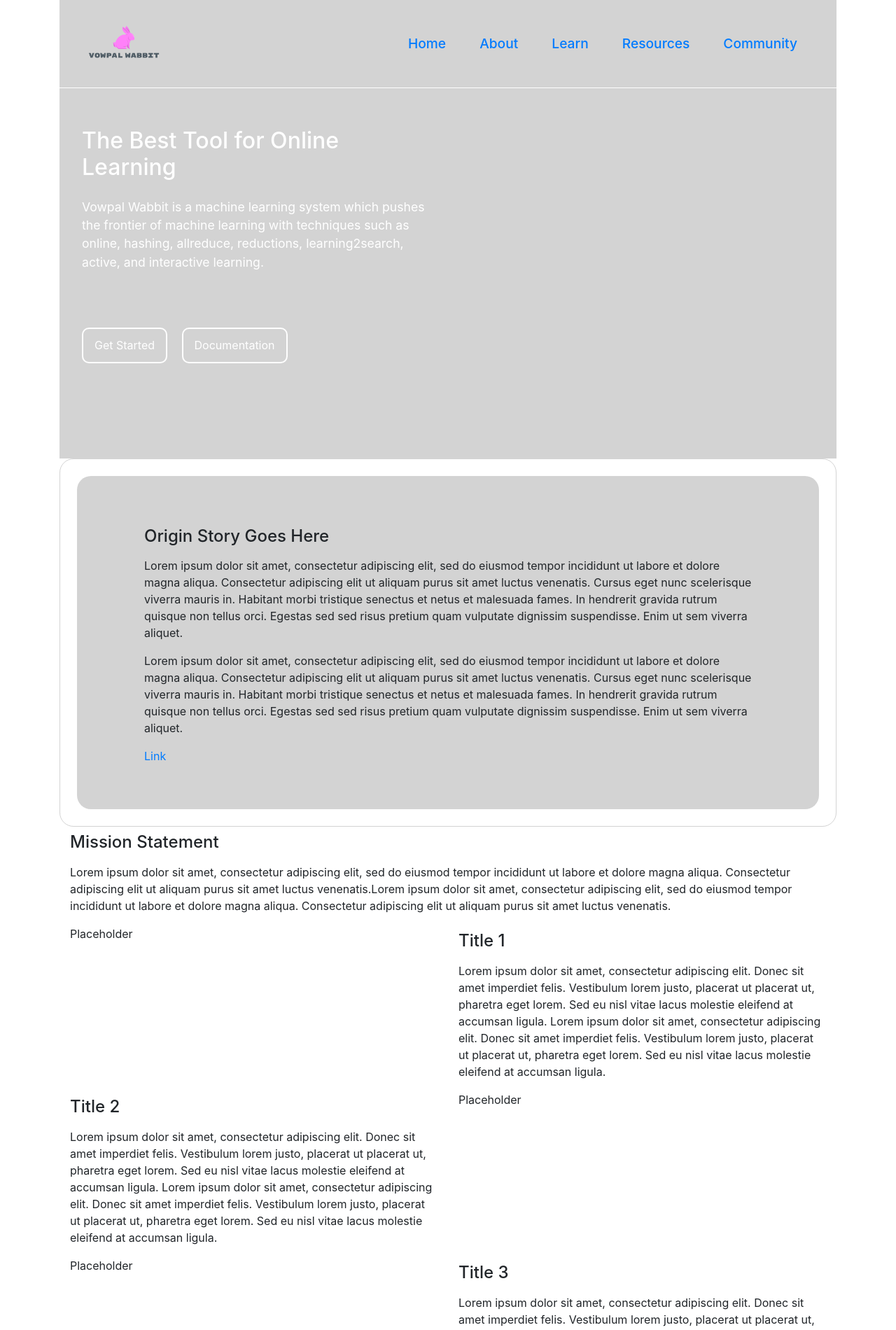
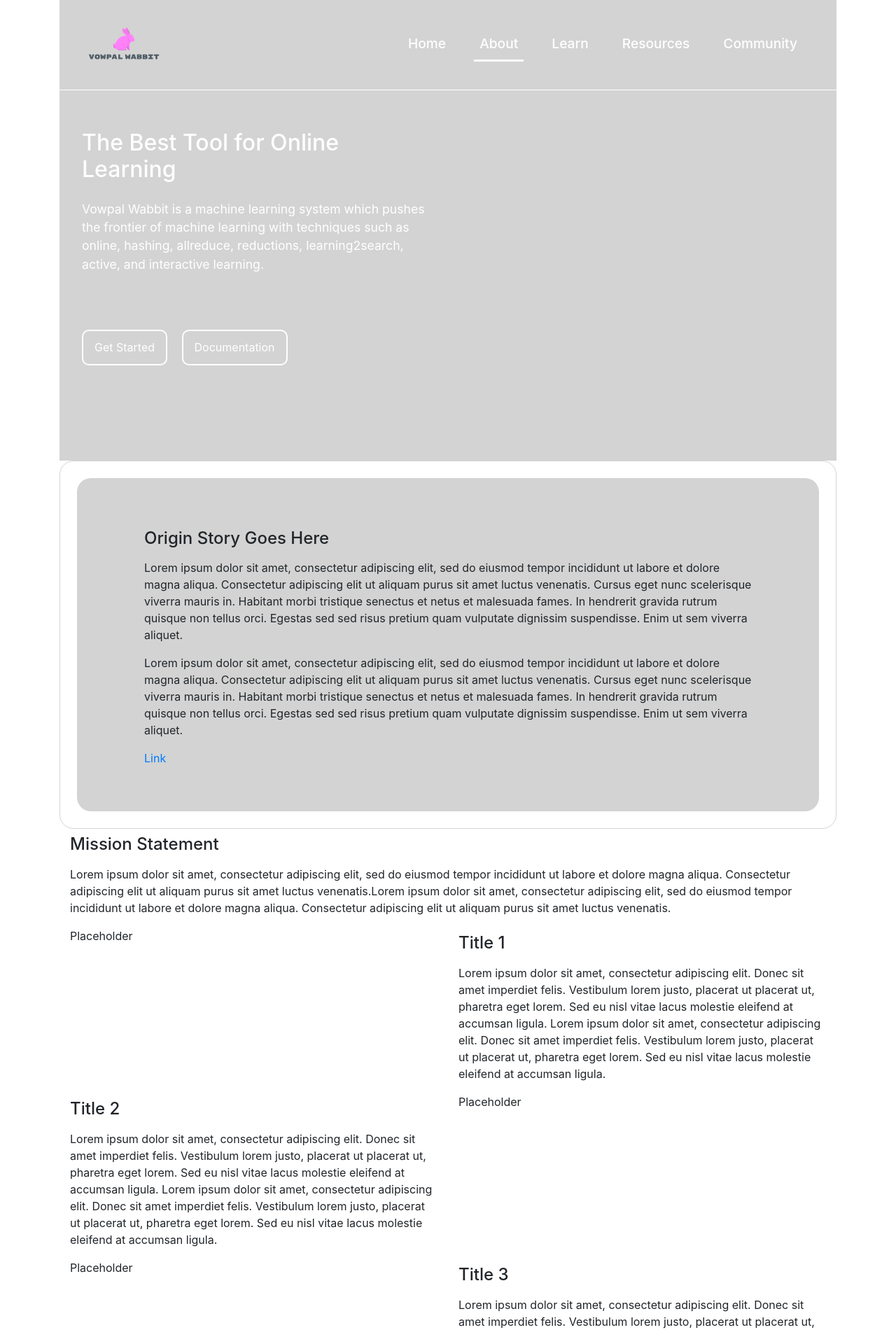
Before and after one commit to VowpalWabbit/vowpalwabbit.github.io, a Jekyll site: the page built from about.html, in a window 1280 px wide. Shown: the top 1900 px of the page at 70% size. Built offline with Jekyll 4.4.1, drawn with Linux system fonts in a browser that asks for light colours.

Commit message:
Add active class to navigation

```diff
--- a/_includes/nav.html
+++ b/_includes/nav.html
@@ -1,7 +1,7 @@
 <div class="nav" id="nav">
   <a
     href="{{ site.baseurl }}"
-    class="nav_item {% if current[1] == '' %}active{% endif %}"
+    class="nav_item {% if page.url == '/' %}active{% endif %}"
   >
     Home
   </a>
--- a/_sass/_nav.scss
+++ b/_sass/_nav.scss
@@ -1,10 +1,23 @@
 .nav {
   overflow: hidden;
+
+  a {
+    color: white;
+
+    &:hover{
+      text-decoration: none;
+    }
+  }
+
+  .active {
+    border-bottom: 3px solid white;
+  }
 }
 
 .nav_item {
   text-align: center;
-  padding: 1rem 1.5rem;
+  padding: 0.5rem;
+  margin: 0.5rem 1rem;
   text-decoration: none;
   font-size: 1.2rem;
   font-weight: 500;
```
